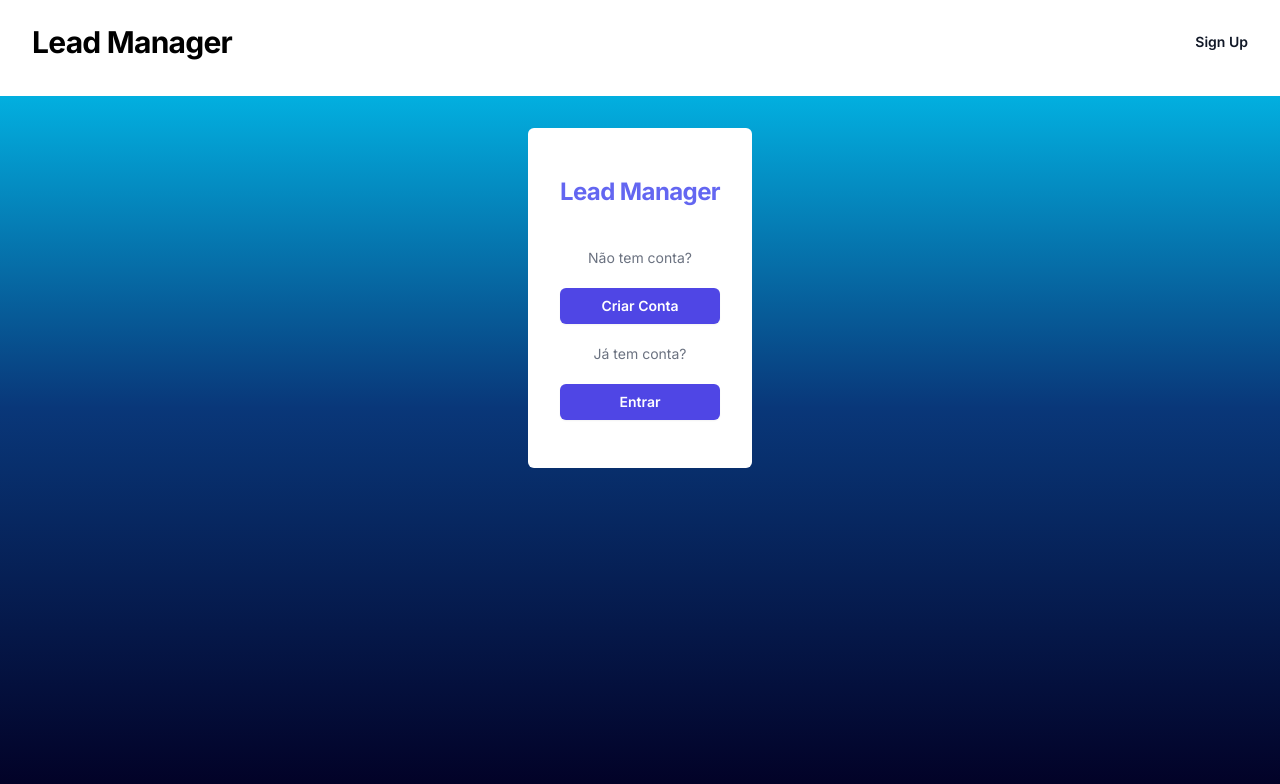
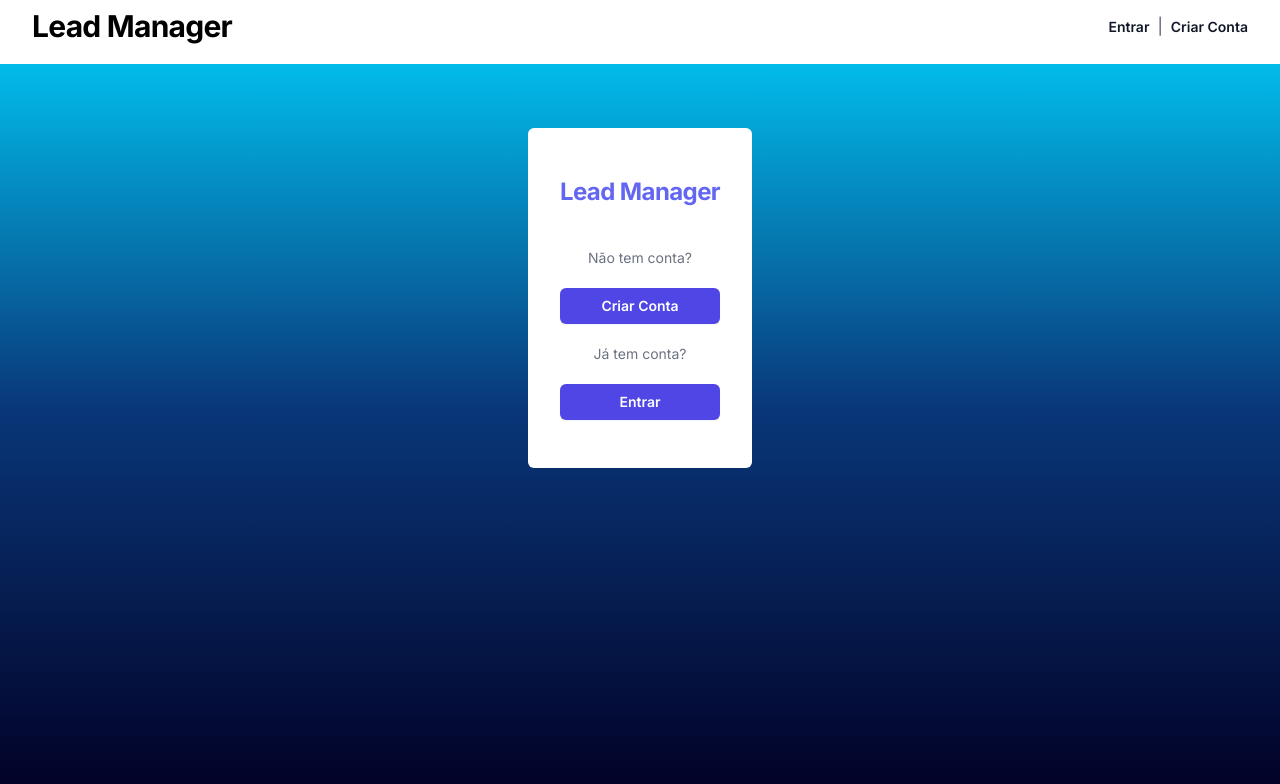
Before and after one commit to Prof-Thiago/lead-manager, a Next.js app: page / in a window 1280 px wide. Shown: the top 784 px of the page. Built offline with nearby package versions, Linux system fonts and the light colour scheme.

Commit message:
refactor: Remade logout function to properly work with new lead and user providers. Change into navbar to implement option for login when user is not logged.

```diff
--- a/components/styles/header/index.tsx
+++ b/components/styles/header/index.tsx
@@ -1,28 +1,49 @@
+import { useLead } from "@/providers/leadProvider";
 import { useUser } from "@/providers/userProvider";
 import { useRouter } from "next/router";
 import { useEffect, useState } from "react";
+import { opportunitiesBase } from "@/utils/constants";
 
 
 
 export default function MainHeader(props: any) {
-    const { user, handleLogout } = useUser();
+    const { user, setUser } = useUser();
+    const { lead, setLead } = useLead();
     const route = useRouter();
 
     const [winReady, setwinReady] = useState(false);
 
     const logout = () => {
-        handleLogout();
-        route.push('/')
+        localStorage.removeItem('@LeadManager:User')
+        setUser({
+            id: "",
+            name: "",
+            email: "",
+            password: ""
+        });
+
+        if (!!lead.id) {
+            localStorage.removeItem('@LeadManager:Lead')
+            setLead({
+                id: "",
+                userId: "",
+                status: "potential-client",
+                name: "",
+                email: "",
+                phone: "",
+                opportunities: opportunitiesBase
+            });
+        }
+        route.push('/');
     }
-
 
     useEffect( () => {
         setwinReady(true);
     }, [])
 
     return (
-        <header className="bg-white w-full h-24 absolute">
-            <nav className="mx-auto flex max-w-7xl items-center justify-between p-6 lg:px-8" aria-label="Global">
+        <header className="bg-white w-full h-16 absolute">
+            <nav className="mx-auto flex items-center justify-between p-2 lg:px-8" aria-label="Global">
 
                 <div className="flex lg:flex-1">
                     <h1 className="text-3xl text-center font-bold tracking-tight text-black">Lead Manager</h1>
@@ -30,9 +51,19 @@ export default function MainHeader(props: any) {
 
                 <div className="lg:flex lg:flex-1 lg:justify-end">
                     {winReady
-                        ?   <a href="/" className="text-sm font-semibold leading-6 text-gray-900" onClick={logout}>
-                                { !!user.id ? 'Log out' : 'Sign Up' }
-                            </a>
+                        ?   !!user.id ?
+                                <a href="/" className="text-sm font-semibold leading-6 text-gray-900" onClick={logout}>
+                                    Sair
+                                </a>
+                                : <span>
+                                    <a href="/login" className="mr-2 text-sm font-semibold leading-6 text-gray-900 hover:text-indigo-400" onClick={logout}>
+                                        Entrar
+                                    </a>
+                                    |
+                                    <a href="/sign-up" className="ml-2 text-sm font-semibold leading-6 text-gray-900 hover:text-indigo-400" onClick={logout}>
+                                        Criar Conta
+                                    </a>
+                                </span>
                         :   <a></a>
                     }
 
```
